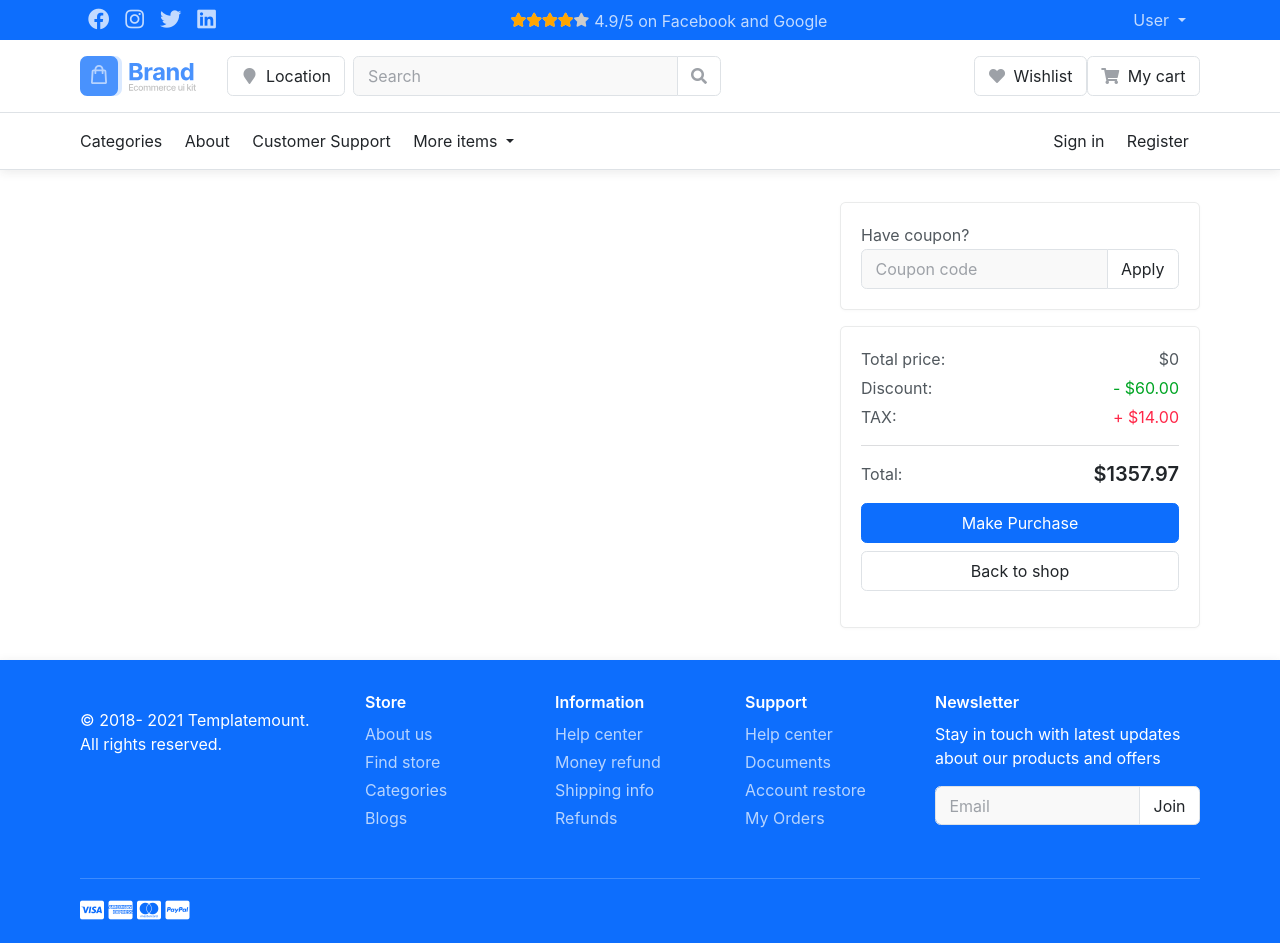
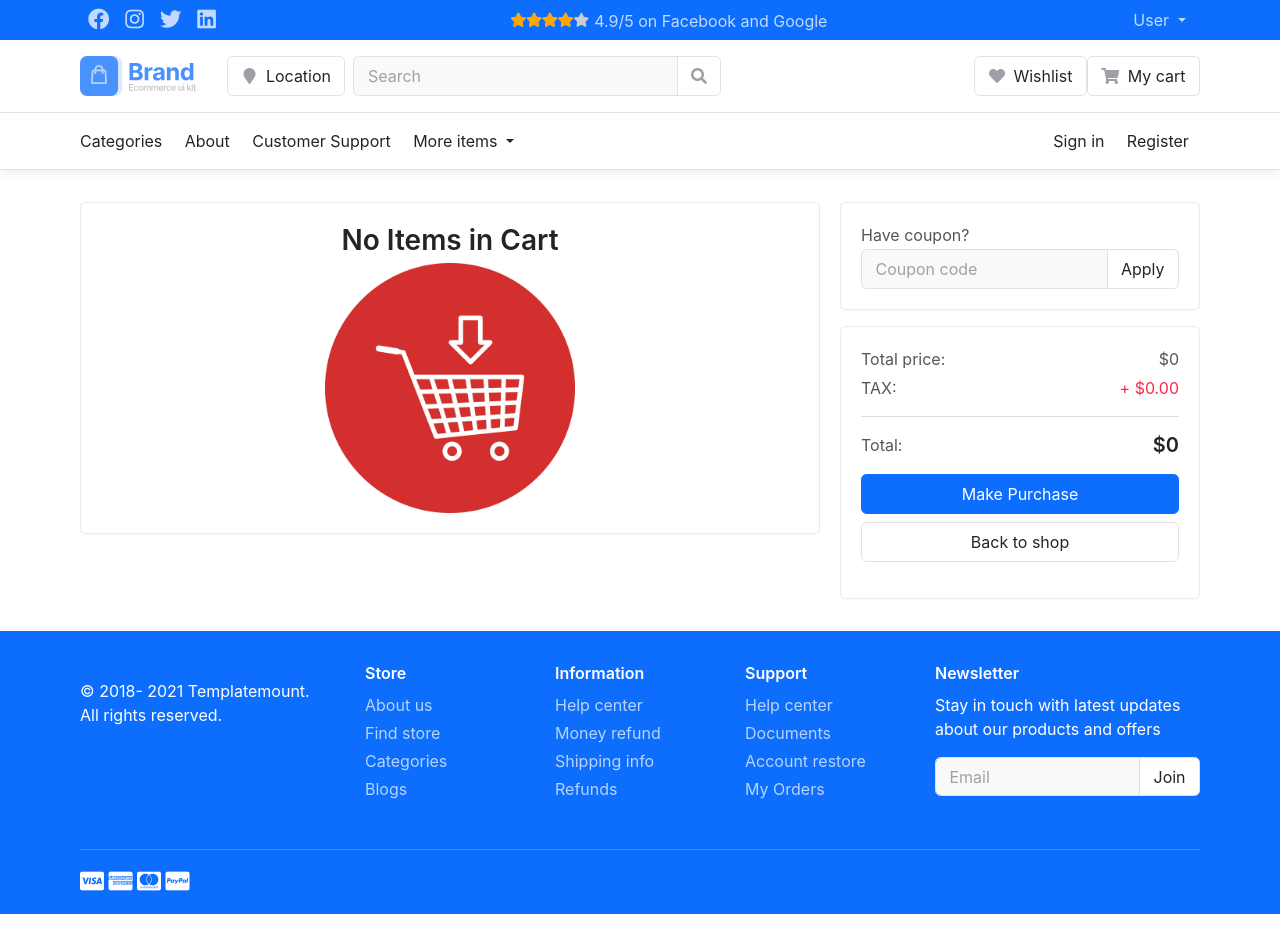
Before and after one commit to FaiezWaseem/e-commerce-store, a React (Create React App) app: page /MyCart in a window 1280 px wide. After the commit the page ends 914 px from the top, so only its background shows below. Built offline with nearby package versions, Linux system fonts and the light colour scheme.

Commit message:
cart Total Calculation with tax

```diff
--- a/src/main/Screens/Cart.js
+++ b/src/main/Screens/Cart.js
@@ -5,7 +5,7 @@ import CartItem from "../component/cart/CartItem"
 import ItemTotal from "../component/cart/ItemTotal"
 import { useRecoilState } from "recoil";
 import totalItems from "../component/cart/cartLogic"
-
+import cart from "../assets/images/cart.jpg"
 export default function Cart() {
   const [items] =  useRecoilState(totalItems)
   return (
@@ -14,10 +14,14 @@ export default function Cart() {
        <div  className='container mt-5 mb-5'>
            <div  className='row'>
                <div className='col-lg-8'>
-                 {
+                 { items.length > 0 ?
                    items.map((item)=>{
                    return <CartItem  obj={item} key={item.id} />
-                   })
+                   }) :
+                   <div  className='card card-body mb-3' style={{ alignItems : "center", justifyContent : "center"}}>
+                     <h3>No Items in Cart</h3>
+                     <img  src={cart}  alt="No items in cart" style={{ width : 250 , height : 250}}  />
+                   </div>
                  }
                </div>
                <div className='col-lg-4'>
--- a/src/main/component/cart/ItemTotal.jsx
+++ b/src/main/component/cart/ItemTotal.jsx
@@ -6,12 +6,14 @@ import totalItems from "./cartLogic"
 export default function ItemTotal() {
     const [items] =  useRecoilState(totalItems)
     const [total , setTotal] = React.useState(0);
+    const [totalWithTax , settotalWithTax] = React.useState(0);
     React.useEffect(()=>{
       var calculate = 0;
         items.forEach(item =>{
             calculate += item.qty * item.price;
             setTotal(calculate)
         })
+        settotalWithTax(calculate + +(0.10 * calculate).toFixed(2) )
         if(items.length === 0){
          setTotal(0)
         }
@@ -36,18 +38,15 @@ export default function ItemTotal() {
              <dt>Total price:</dt>
              <dd className="text-end"> ${total}</dd>
           </dl>
-          <dl className="dlist-align">
-             <dt>Discount:</dt>
-             <dd className="text-end text-success"> - $60.00 </dd>
-          </dl>
+
           <dl className="dlist-align">
              <dt>TAX:</dt>
-             <dd className="text-end text-danger"> + $14.00 </dd>
+             <dd className="text-end text-danger"> + ${(0.10 * total).toFixed(2)} </dd>
           </dl>
           <hr />
           <dl className="dlist-align">
              <dt>Total:</dt>
-             <dd className="text-end text-dark h5"> $1357.97 </dd>
+             <dd className="text-end text-dark h5"> ${totalWithTax} </dd>
           </dl>
           <div className="d-grid gap-2 my-3">
           <a className="btn btn-primary w-100"> Make Purchase </a>
@@ -59,3 +58,11 @@ export default function ItemTotal() {
  </aside></div>
   )
 }
+function discountCard() {
+   return (
+      <dl className="dlist-align">
+      <dt>Discount:</dt>
+      <dd className="text-end text-success"> - $60.00 </dd>
+   </dl>
+   )
+}
```
Also changed, not shown: src/main/assets/images/cart.jpg (added).
